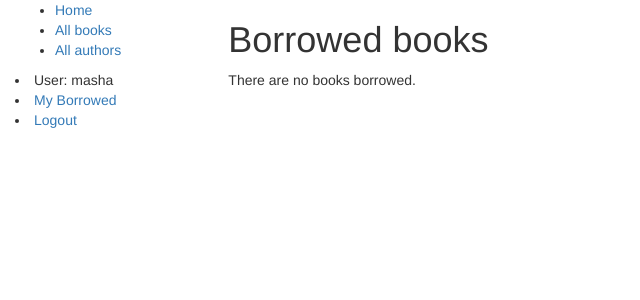
After one commit to oooO5435tg/django1, a Django app: page /catalog/mybooks/ in a window 1280 px wide. The commit adds this page. Shown: the top 300 px of the page, without its empty margins (0-640 px from the left). Run offline with Django 4.2, Linux system fonts and the light colour scheme; a user stored in the database is signed in; data that the repository does not hold is empty; some libraries are stand-ins or nearby versions.

Commit message:
8 task done

```diff
--- a/locallibrary/catalog/admin.py
+++ b/locallibrary/catalog/admin.py
@@ -38,6 +38,7 @@ class BookAdmin(admin.ModelAdmin):
 
 @admin.register(BookInstance)
 class BookInstanceAdmin(admin.ModelAdmin):
+    list_display = ('book', 'status', 'borrower', 'due_back', 'id')
     list_filter = ('status', 'due_back')
     fieldsets = (
         (None, {
--- a/locallibrary/catalog/models.py
+++ b/locallibrary/catalog/models.py
@@ -1,5 +1,6 @@
 from django.db import models
-
+from django.conf import settings
+from datetime import date
 # Create your models here.
 
 from django.urls import reverse  # To generate URLS by reversing URL patterns
--- a/locallibrary/catalog/templates/base_generic.html
+++ b/locallibrary/catalog/templates/base_generic.html
@@ -25,6 +25,13 @@
                 <li><a href="{% url 'books' %}">All books</a></li>
                 <li><a href="{% url 'authors' %}">All authors</a></li>
             </ul>
+            {% if user.is_authenticated %}
+                <li>User: {{ user.get_username }}</li>
+                <li><a href="{% url 'my-borrowed' %}">My Borrowed</a></li>
+                <li><a href="{% url 'logout'%}?next={{request.path}}">Logout</a></li>
+           {% else %}
+                <li><a href="{% url 'login'%}?next={{request.path}}">Login</a></li>
+           {% endif %}
           {% endblock %}
         </div>
         <div class="col-sm-10 ">{% block content %}
--- /dev/null
+++ b/locallibrary/catalog/templates/catalog/bookinstance_list_borrowed_user.html
@@ -0,0 +1,19 @@
+{% extends "base_generic.html" %}
+
+{% block content %}
+    <h1>Borrowed books</h1>
+
+    {% if bookinstance_list %}
+    <ul>
+
+      {% for bookinst in bookinstance_list %}
+      <li class="{% if bookinst.is_overdue %}text-danger{% endif %}">
+        <a href="{% url 'book-detail' bookinst.book.pk %}">{{ bookinst.book.title }}</a> ({{ bookinst.due_back }})
+      </li>
+      {% endfor %}
+    </ul>
+
+    {% else %}
+      <p>There are no books borrowed.</p>
+    {% endif %}
+{% endblock %}
--- a/locallibrary/catalog/urls.py
+++ b/locallibrary/catalog/urls.py
@@ -7,4 +7,5 @@ urlpatterns = [
     path('book/<int:pk>', views.BookDetailView.as_view(), name='book-detail'),
     path('authors/', views.AuthorListView.as_view(), name='authors'),
     path('author/<int:pk>', views.AuthorDetailView.as_view(), name='authors-detail'),
+    path('mybooks/', views.LoanedBooksByUserListView.as_view(), name='my-borrowed'),
 ]
--- a/locallibrary/catalog/views.py
+++ b/locallibrary/catalog/views.py
@@ -1,6 +1,6 @@
 from django.shortcuts import render
 from django.views import generic
-
+from django.contrib.auth.mixins import LoginRequiredMixin
 from .models import Book, Author, BookInstance, Genre
 
 def index(request):
@@ -44,3 +44,16 @@ class AuthorListView(generic.ListView):
 
 class AuthorDetailView(generic.DetailView):
     model = Author
+
+class LoanedBooksByUserListView(LoginRequiredMixin,generic.ListView):
+    """Generic class-based view listing books on loan to current user."""
+    model = BookInstance
+    template_name = 'catalog/bookinstance_list_borrowed_user.html'
+    paginate_by = 10
+
+    def get_queryset(self):
+        return (
+            BookInstance.objects.filter(borrower=self.request.user)
+            .filter(status__exact='o')
+            .order_by('due_back')
+        )
```
Also changed, not shown: locallibrary/catalog/migrations/0001_initial.py (added), locallibrary/db.sqlite3.
